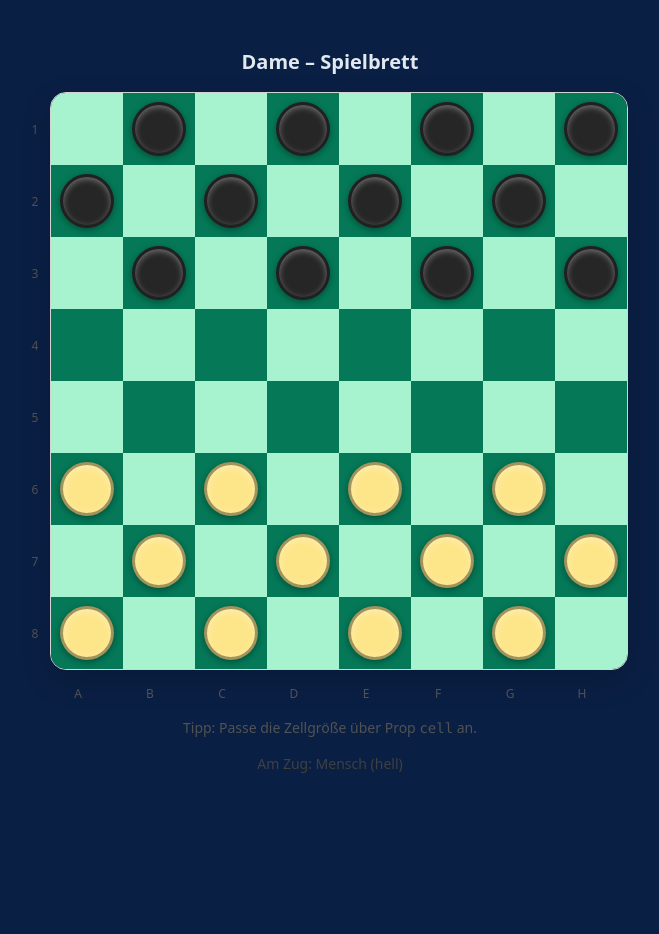
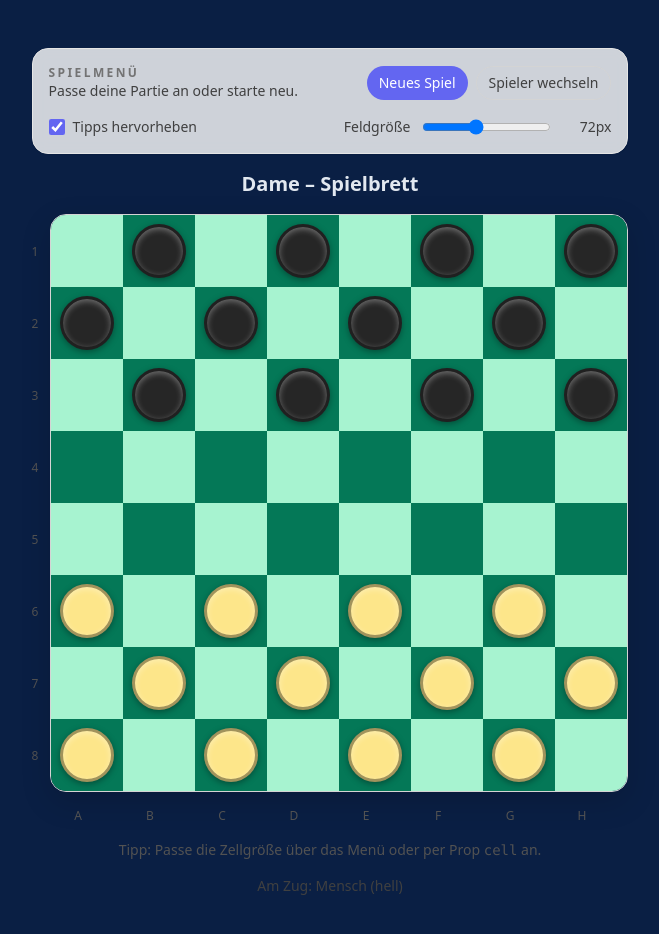
Before and after one commit to Web-Developer-DB/react-dame-spiel, a React (Vite) app: page / in a window 1280 px wide. Shown: the top 934 px of the page, without its empty margins (310-969 px from the left). Before the commit the page ends 822 px from the top, so only its background shows below. Built offline with nearby package versions, Linux system fonts and the light colour scheme.

Commit message:
feat: füge Unterstützung für dynamische Zellgröße und visuelle Hinweise im Spielmenü hinzu

```diff
--- a/src/CheckersBoard.tsx
+++ b/src/CheckersBoard.tsx
@@ -1,4 +1,4 @@
-import React, { useMemo, useState } from "react";
+import React, { useEffect, useMemo, useState } from "react";
 // Diese Komponente stellt ein simples Damebrett inklusive Bewegungslogik dar.
 // Die Kommentare erklären Schritt für Schritt, wie die Datenstrukturen und
 // Hooks zusammenarbeiten – ideal, wenn man neu im React- oder TypeScript-Umfeld ist.
@@ -25,10 +25,11 @@ export default function CheckersBoard({ cell = 72 }: Props) {
   // Das Spielbrett ist ein Quadrat; BOARD_SIZE legt Zeilen und Spalten fest.
   const rows = BOARD_SIZE;
   const cols = BOARD_SIZE;
+  const [cellSize, setCellSize] = useState(cell);
   // CSS Grid wird genutzt, um ein flexibles Layout für das Brett zu erstellen.
   const gridStyle: React.CSSProperties = {
-    gridTemplateColumns: `repeat(${cols}, ${cell}px)`,
-    gridTemplateRows: `repeat(${rows}, ${cell}px)`,
+    gridTemplateColumns: `repeat(${cols}, ${cellSize}px)`,
+    gridTemplateRows: `repeat(${rows}, ${cellSize}px)`,
   };
   // Files und Ranks dienen dazu, Koordinatenbeschriftungen (A–H / 1–8) anzuzeigen.
   const files = Array.from({ length: cols }, (_, i) => String.fromCharCode(65 + i));
@@ -43,6 +44,12 @@ export default function CheckersBoard({ cell = 72 }: Props) {
   const [availableMoves, setAvailableMoves] = useState<Move[]>([]);
   // multiCaptureActive: merkt sich, ob wir uns mitten in einer Mehrfachschlag-Sequenz befinden.
   const [multiCaptureActive, setMultiCaptureActive] = useState(false);
+  // showHints: blendet visuelle Hinweise wie Schlagzwang und Zielringe ein oder aus.
+  const [showHints, setShowHints] = useState(true);
+
+  useEffect(() => {
+    setCellSize(cell);
+  }, [cell]);
 
   // forcedCapturePositions liefert alle Steine, die aktuell schlagen müssen (Schlagzwang).
   const forcedCapturePositions = useMemo(
@@ -50,6 +57,30 @@ export default function CheckersBoard({ cell = 72 }: Props) {
     [board, currentPlayer]
   );
   const hasForcedCaptures = forcedCapturePositions.length > 0;
+  const highlightedForcedCapturePositions = showHints ? forcedCapturePositions : [];
+
+  const handleNewGame = () => {
+    setBoard(createInitialBoard(rows, cols));
+    setCurrentPlayer("human");
+    setSelected(null);
+    setAvailableMoves([]);
+    setMultiCaptureActive(false);
+  };
+
+  const handleSwitchStartingPlayer = () => {
+    setCurrentPlayer((prevPlayer) => (prevPlayer === "human" ? "ai" : "human"));
+    setSelected(null);
+    setAvailableMoves([]);
+    setMultiCaptureActive(false);
+  };
+
+  const handleCellSizeChange = (event: React.ChangeEvent<HTMLInputElement>) => {
+    setCellSize(Number(event.target.value));
+  };
+
+  const handleToggleHints = () => {
+    setShowHints((prev) => !prev);
+  };
 
   const handleCellClick = (row: number, col: number) => {
     const targetPosition: Position = { row, col };
@@ -152,20 +183,77 @@ export default function CheckersBoard({ cell = 72 }: Props) {
 
   return (
     <div className="w-full flex flex-col items-center gap-4 p-6">
+      <div className="w-full max-w-4xl">
+        <div className="rounded-2xl border border-neutral-200 bg-white/80 p-4 shadow-sm backdrop-blur">
+          <div className="flex flex-col gap-4">
+            <div className="flex flex-col gap-2 sm:flex-row sm:items-center sm:justify-between">
+              <div>
+                <p className="text-xs font-semibold uppercase tracking-[0.2em] text-neutral-500">Spielmenü</p>
+                <p className="text-sm text-neutral-700">Passe deine Partie an oder starte neu.</p>
+              </div>
+              <div className="flex flex-wrap gap-2">
+                <button
+                  type="button"
+                  onClick={handleNewGame}
+                  className="inline-flex items-center gap-1 rounded-full bg-indigo-500 px-3 py-1.5 text-sm font-medium text-white transition hover:bg-indigo-600 focus-visible:outline focus-visible:outline-2 focus-visible:outline-offset-2 focus-visible:outline-indigo-500"
+                >
+                  Neues Spiel
+                </button>
+                <button
+                  type="button"
+                  onClick={handleSwitchStartingPlayer}
+                  className="inline-flex items-center gap-1 rounded-full border border-neutral-300 px-3 py-1.5 text-sm font-medium text-neutral-700 transition hover:border-neutral-400 hover:bg-neutral-100 focus-visible:outline focus-visible:outline-2 focus-visible:outline-offset-2 focus-visible:outline-neutral-400 disabled:cursor-not-allowed disabled:opacity-60"
+                  title={multiCaptureActive ? "Während eines Mehrfachschlags nicht verfügbar" : "Aktuellen Spieler wechseln"}
+                  disabled={multiCaptureActive}
+                >
+                  Spieler wechseln
+                </button>
+              </div>
+            </div>
+            <div className="flex flex-col gap-3 sm:flex-row sm:items-center sm:justify-between text-sm text-neutral-700">
+              <label className="flex items-center gap-2">
+                <input
+                  type="checkbox"
+                  className="h-4 w-4 accent-indigo-500"
+                  checked={showHints}
+                  onChange={handleToggleHints}
+                />
+                Tipps hervorheben
+              </label>
+              <label className="flex items-center gap-3">
+                <span>Feldgröße</span>
+                <input
+                  type="range"
+                  min={56}
+                  max={96}
+                  step={8}
+                  value={cellSize}
+                  onChange={handleCellSizeChange}
+                  aria-label="Feldgröße anpassen"
+                />
+                <span className="w-12 text-right tabular-nums">{cellSize}px</span>
+              </label>
+            </div>
+          </div>
+        </div>
+      </div>
+
       <h1 className="text-xl font-semibold">Dame – Spielbrett</h1>
 
       <div className="flex items-start gap-2">
-        <div className="flex flex-col-reverse select-none pr-1 mt-[2px]" style={{ height: rows * cell }}>
+        <div className="mt-[2px] flex flex-col-reverse select-none pr-1" style={{ height: rows * cellSize }}>
           {ranks.map((r) => (
             // Reihenbeschriftung links vom Brett, damit Spieler sich orientieren können.
-            <div key={r} className="h-[--cell] flex items-center justify-end text-xs text-neutral-600" style={{ height: cell }}>{r}</div>
+            <div key={r} className="flex items-center justify-end text-xs text-neutral-600" style={{ height: cellSize }}>
+              {r}
+            </div>
           ))}
         </div>
 
         <div
           role="grid"
           aria-label="Damebrett 8 mal 8"
-          className="grid rounded-2xl overflow-hidden shadow-[0_10px_30px_rgba(0,0,0,0.15)] border border-neutral-300"
+          className="grid overflow-hidden rounded-2xl border border-neutral-300 shadow-[0_10px_30px_rgba(0,0,0,0.15)]"
           style={gridStyle}
         >
           {board.map((boardRow, r) =>
@@ -173,8 +261,9 @@ export default function CheckersBoard({ cell = 72 }: Props) {
               const isDark = (r + c) % 2 === 1;
               const position: Position = { row: r, col: c };
               const isSelected = selected ? positionsEqual(selected, position) : false;
-              const isMoveTarget = availableMoves.some((move) => positionsEqual(move.to, position));
-              const isForcedPiece = forcedCapturePositions.some((pos) => positionsEqual(pos, position));
+              const isPotentialMoveTarget = availableMoves.some((move) => positionsEqual(move.to, position));
+              const isMoveTarget = showHints && isPotentialMoveTarget;
+              const isForcedPiece = highlightedForcedCapturePositions.some((pos) => positionsEqual(pos, position));
 
               const pieceDescription =
                 cellPiece?.color === "dark"
@@ -198,25 +287,25 @@ export default function CheckersBoard({ cell = 72 }: Props) {
                   className={[
                     "relative flex items-center justify-center select-none transition-colors",
                     isDark ? "bg-emerald-700" : "bg-emerald-200",
-                    (cellPiece && cellPiece.owner === currentPlayer) || isMoveTarget ? "cursor-pointer" : "",
+                    (cellPiece && cellPiece.owner === currentPlayer) || isPotentialMoveTarget ? "cursor-pointer" : "",
                     isSelected ? "ring-4 ring-indigo-400 ring-offset-2 ring-offset-neutral-100" : "",
                     !isSelected && isForcedPiece ? "ring-2 ring-amber-500/70 ring-offset-2 ring-offset-neutral-100" : "",
                     isMoveTarget ? "ring-2 ring-amber-300 ring-offset-2 ring-offset-neutral-100" : "",
                   ].join(" ")}
-                  style={{ width: cell, height: cell }}
+                  style={{ width: cellSize, height: cellSize }}
                   onClick={() => handleCellClick(r, c)}
                 >
                   {cellPiece && (
                     <span
                       className={
                         // Darstellung eines Spielsteins mit Schatten, um etwas 3D-Feeling zu erzeugen.
-                        "relative w-3/4 h-3/4 rounded-full border-[3px] border-neutral-900/40 shadow-[inset_0_2px_6px_rgba(255,255,255,0.35),0_2px_6px_rgba(0,0,0,0.35)] " +
+                        "relative h-3/4 w-3/4 rounded-full border-[3px] border-neutral-900/40 shadow-[inset_0_2px_6px_rgba(255,255,255,0.35),0_2px_6px_rgba(0,0,0,0.35)] " +
                         (cellPiece.color === "dark" ? "bg-neutral-800" : "bg-amber-200")
                       }
                       aria-hidden="true"
                     >
                       {cellPiece.king && (
-                        <span className="absolute inset-[18%] rounded-full border-2 border-amber-400/90 shadow-[0_0_4px_rgba(0,0,0,0.25)] pointer-events-none" />
+                        <span className="pointer-events-none absolute inset-[18%] rounded-full border-2 border-amber-400/90 shadow-[0_0_4px_rgba(0,0,0,0.25)]" />
                       )}
                     </span>
                   )}
@@ -227,14 +316,18 @@ export default function CheckersBoard({ cell = 72 }: Props) {
         </div>
       </div>
 
-      <div className="grid select-none" style={{ gridTemplateColumns: `repeat(${cols}, ${cell}px)` }}>
+      <div className="grid select-none" style={{ gridTemplateColumns: `repeat(${cols}, ${cellSize}px)` }}>
         {files.map((f) => (
           // Spaltenbeschriftung unterhalb des Bretts.
-          <div key={f} className="text-center text-xs text-neutral-600" style={{ width: cell }}>{f}</div>
+          <div key={f} className="text-center text-xs text-neutral-600" style={{ width: cellSize }}>
+            {f}
+          </div>
         ))}
       </div>
 
-      <div className="text-sm text-neutral-600">Tipp: Passe die Zellgröße über Prop <code>cell</code> an.</div>
+      <div className="text-sm text-neutral-600">
+        Tipp: Passe die Zellgröße über das Menü oder per Prop <code>cell</code> an.
+      </div>
 
       <div className="text-sm text-neutral-700">
         Am Zug: <span className="font-medium">{currentPlayerLabel}</span>
```
